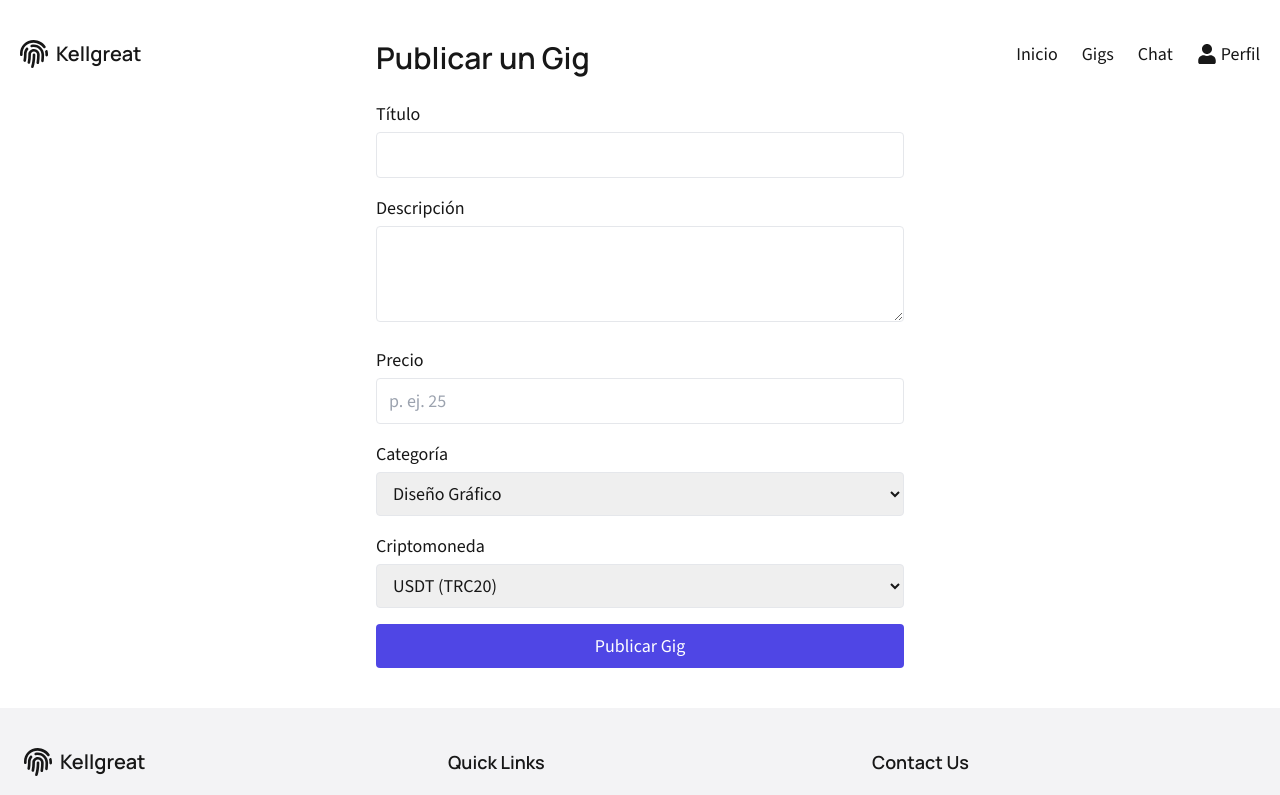
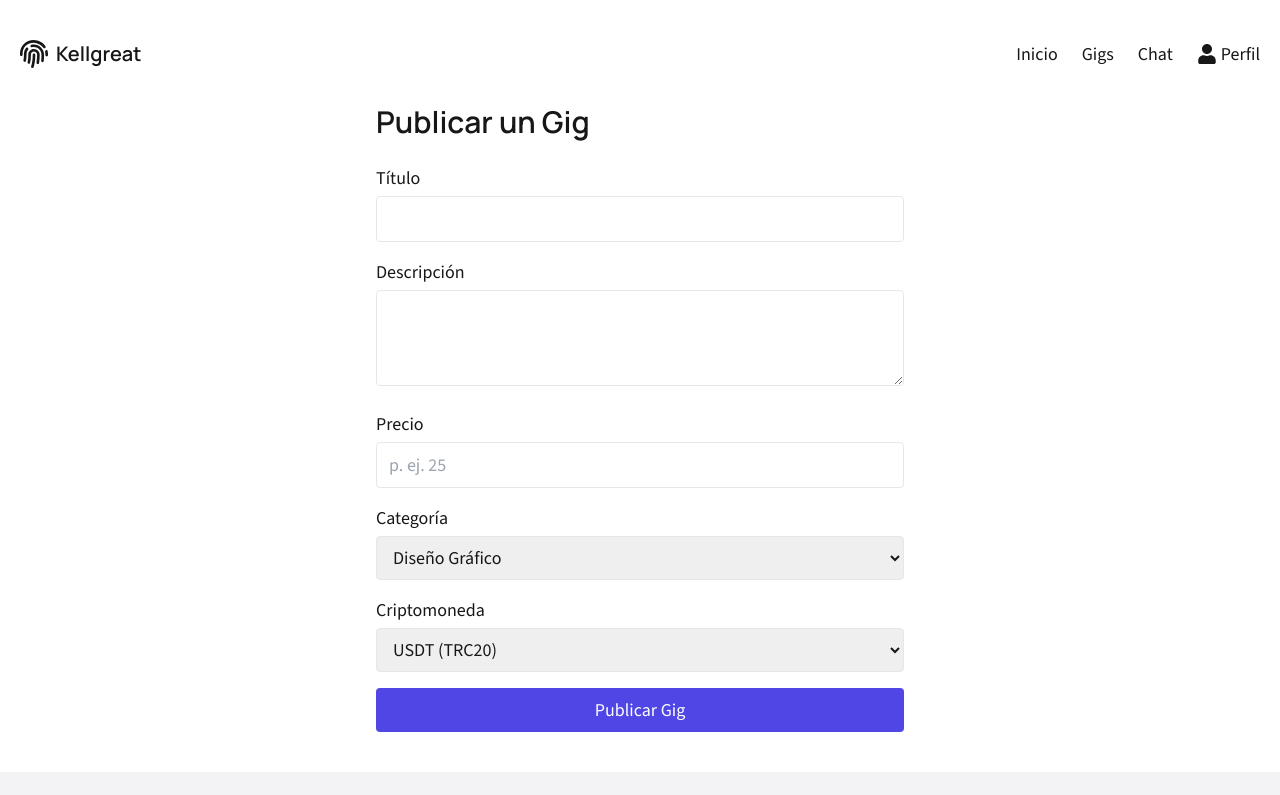
Before and after one commit to kelvingarciagarcia952-dotcom/finwise-saas-landing-page, a Next.js app: page /gigs/new in a window 1280 px wide. Shown: the top 795 px of the page. Built offline with nearby package versions, Linux system fonts and the light colour scheme.

Commit message:
Update layout.tsx

```diff
--- a/src/app/layout.tsx
+++ b/src/app/layout.tsx
@@ -9,11 +9,9 @@
 
 import "./globals.css";
 
-// Configuración de fuentes
 const manrope = Manrope({ subsets: ["latin"] });
 const sourceSans = Source_Sans_3({ subsets: ["latin"] });
 
-// Metadatos para <head>
 export const metadata: Metadata = {
   title: siteDetails.metadata.title,
   description: siteDetails.metadata.description,
@@ -49,20 +47,20 @@
       <body
         className={`${manrope.className} ${sourceSans.className} antialiased flex flex-col min-h-screen`}
       >
-        {/* Google Analytics */}
         {siteDetails.googleAnalyticsId && (
           <GoogleAnalytics gaId={siteDetails.googleAnalyticsId} />
         )}
 
-        {/* Header global con logo y botón de perfil */}
+        {/* Header global (asegúrate de que internamente use `position: fixed` y un z-index alto) */}
         <Header />
 
-        {/* Contenido principal */}
-        <main className="flex-grow">{children}</main>
+        {/* Empuja el contenido hacia abajo para que no quede tapado */}
+        <main className="flex-grow pt-16">
+          {children}
+        </main>
 
-        {/* Footer global */}
         <Footer />
       </body>
     </html>
   );
-    }
+}
```
